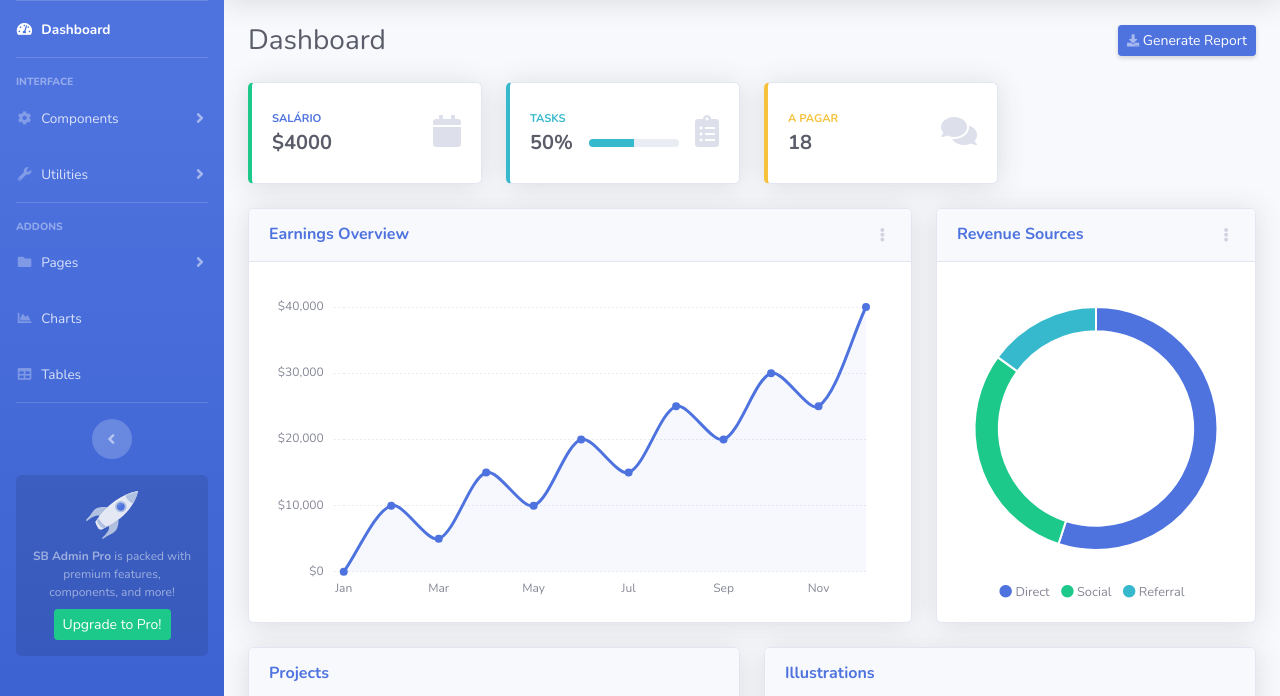
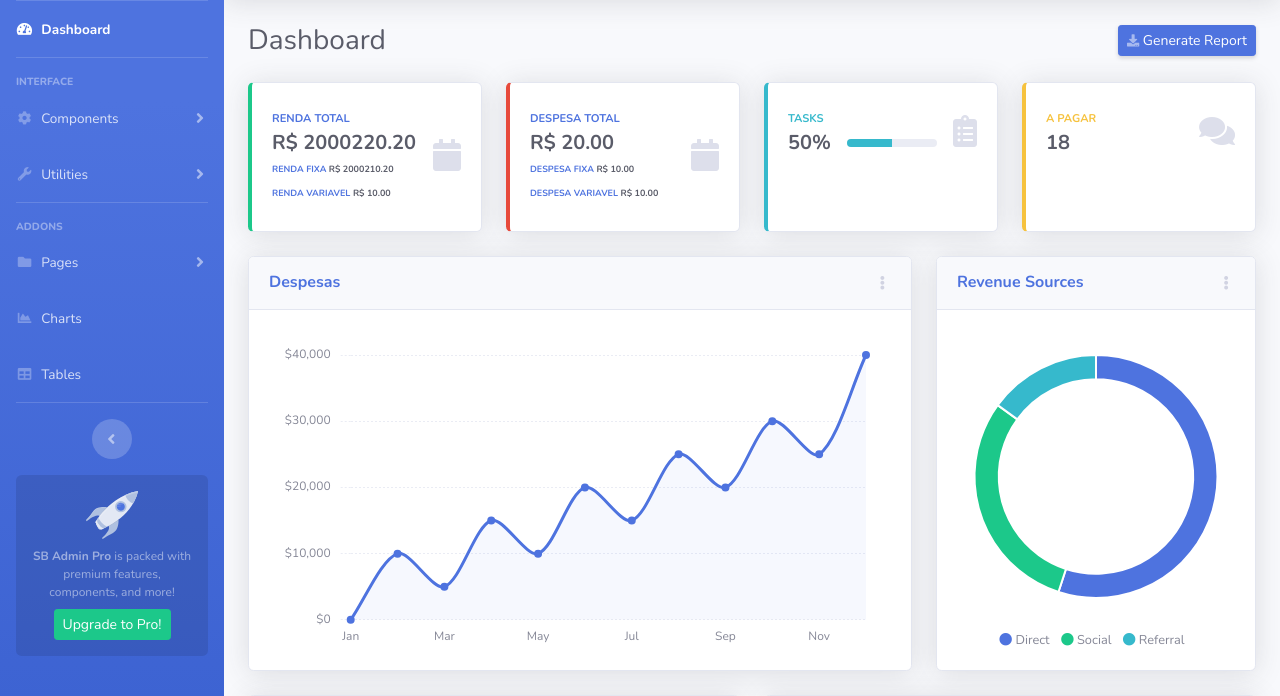
Before and after one commit to Pythonic2/FinanceFlow, a Django app: page / in a window 1280 px wide. Shown: the part 94-790 px from the top of the page. Run offline with Django 4.2, Linux system fonts and the light colour scheme; a user stored in the database is signed in; data comes from the database, SQL or seed files in the repository; some libraries are stand-ins or nearby versions.

Commit message:
alteracoes no models e no front

```diff
--- a/core/models.py
+++ b/core/models.py
@@ -1,6 +1,8 @@
 from django.contrib.auth.models import AbstractUser
 from django.conf import settings
 from django.db import models
+from django.core.exceptions import ValidationError
+from dataclasses import dataclass
 
 class CustomUser(AbstractUser):
     email = models.EmailField(unique=True)
@@ -9,39 +11,33 @@ class CustomUser(AbstractUser):
     def save(self, *args, **kwargs):
         is_new = self._state.adding
         super().save(*args, **kwargs)
-        if is_new:
-            CategoriaDespesa.objects.create(usuario=self, nome='Despesas Fixas')
-            CategoriaDespesa.objects.create(usuario=self, nome='Despesas Variaveis')
-            CategoriaRenda.objects.create(usuario=self, nome='Salário')
-            CategoriaRenda.objects.create(usuario=self, nome='Renda Extra')
 
-class CategoriaDespesa(models.Model):
-    nome = models.CharField(max_length=100)
-    usuario = models.ForeignKey(settings.AUTH_USER_MODEL, on_delete=models.CASCADE)
+
+class FluxoDeCaixa(models.Model):
+    @dataclass
+    class TIPOS:
+        fixa = ("fixa", "Fixa")
+        variavel = ("variavel", "Variável")
+        renda = ('renda', 'Renda')
+        despesa = ('despesa', 'Despesa')
+
+    _TIPOS = (TIPOS.renda, TIPOS.despesa)
+    _SUB_TIPOS = (TIPOS.fixa, TIPOS.variavel)
+    tipo = models.CharField(choices=_TIPOS, max_length=8)
+    sub_tipo = models.CharField(choices=_SUB_TIPOS, max_length=8)
+    categoria = models.ForeignKey('Categoria', on_delete=models.CASCADE, null=True, blank=True)
+    valor = models.DecimalField(max_digits=10, decimal_places=2)
+    data = models.DateField()
+    paga = models.BooleanField(default=False)
+    usuario = models.ForeignKey(CustomUser, on_delete=models.CASCADE)
 
     def __str__(self):
-        return self.nome
+        return f"{self.tipo} - {self.valor} em {self.data}"
 
-class Despesa(models.Model):
-    categoria = models.ForeignKey(CategoriaDespesa, on_delete=models.CASCADE, related_name='despesas')
-    valor = models.DecimalField(max_digits=10, decimal_places=2)
-    data = models.DateField()
+
+class Categoria(models.Model):
+    nome = models.CharField(max_length=100)
     descricao = models.TextField(null=True, blank=True)
-    usuario = models.ForeignKey(settings.AUTH_USER_MODEL, on_delete=models.CASCADE)
 
     def __str__(self):
-        return f"{self.categoria.nome} - {self.valor} em {self.data}"
-
-class CategoriaRenda(models.Model):
-    nome = models.CharField(max_length=100)
-    usuario = models.ForeignKey(settings.AUTH_USER_MODEL, on_delete=models.CASCADE)
-
-    def __str__(self):
-        return self.nome
-
-class Renda(models.Model):
-    categoria = models.ForeignKey(CategoriaRenda, on_delete=models.CASCADE, related_name='rendas')
-    valor = models.DecimalField(max_digits=10, decimal_places=2)
-    data = models.DateField()
-    descricao = models.TextField(null=True, blank=True)
-    usuario = models.ForeignKey(settings.AUTH_USER_MODEL, on_delete=models.CASCADE)
+        return f"{self.nome} - {self.descricao}"
--- a/core/views.py
+++ b/core/views.py
@@ -1,6 +1,5 @@
 from django.shortcuts import render
 from django.views.generic import TemplateView
-from .models import Renda, Despesa
 from django.db.models import Sum
 from django.contrib.auth.views import LoginView
 from django.contrib import messages
@@ -9,7 +8,7 @@ from django.views import generic
 from .forms import CustomUserCreationForm
 from django.contrib.auth import get_user_model
 import logging
-from .models import CategoriaRenda, CategoriaDespesa
+from .models import Categoria, FluxoDeCaixa as FC
 
 
 logger = logging.getLogger(__name__)
@@ -51,35 +50,29 @@ class SignUpView(generic.CreateView):
 class Index(TemplateView):
     template_name = 'index.html'
 
-    def soma_total_despesas(self, usuario):
-        return Despesa.objects.filter(usuario=usuario).aggregate(soma_total=Sum('valor'))['soma_total'] or 0
-
-    def soma_total_rendas(self, usuario):
-        return Renda.objects.filter(usuario=usuario).aggregate(soma_total=Sum('valor'))['soma_total'] or 0
+    def soma_total(self, usuario, tipo:str, sub_tipo:str=None):
+        if not sub_tipo:
+            return FC.objects.filter(
+                usuario=usuario,
+                tipo=tipo
+                ).aggregate(soma_total=Sum('valor'))['soma_total']
+        return FC.objects.filter(
+                usuario=usuario,
+                tipo=tipo,
+                sub_tipo=sub_tipo
+                ).aggregate(soma_total=Sum('valor'))['soma_total']
 
     def get(self, request, *args, **kwargs):
-        renda_total = self.soma_total_rendas(request.user)
-        despesa_total = self.soma_total_despesas(request.user)
+        ctx = {}
+        usuario = request.user
+        tipos = [FC.TIPOS.renda[0], FC.TIPOS.despesa[0]]
+        sub_tipos = [FC.TIPOS.variavel[0], FC.TIPOS.fixa[0]]
 
-        usuario_logado = request.user
+        ctx['usuario'] = usuario
 
-        if usuario_logado.is_authenticated:
-            print(f"Usuário logado: {usuario_logado.username}")
-        else:
-            print("Nenhum usuário logado")
+        for tipo in tipos:
+            ctx[f'{tipo}_total'] = self.soma_total(usuario, tipo=tipo)
+            for sub_tipo in sub_tipos:
+                ctx[f"{tipo}_{sub_tipo}"] = self.soma_total(usuario,tipo=tipo,sub_tipo=sub_tipo)
 
-
-        categorias_renda = CategoriaRenda.objects.filter(
-            usuario=request.user,
-            nome__in=['Salário', 'Renda Extra']
-        )
-
-        # Filtra as categorias de despesa específicas
-        categorias_despesa = CategoriaDespesa.objects.filter(
-            usuario=request.user,
-            nome__in=['Despesas Fixas', 'Despesas Variáveis']
-        )
-        for cat in categorias_renda:
-            print(cat.nome)
-
-        return render(request, self.template_name, {'usuario':usuario_logado.username,'renda_total': renda_total, 'despesa_total': despesa_total, 'categoria_renda':categorias_renda,'categoria_despesa':categorias_despesa})
+        return render(request, self.template_name, ctx)
--- a/templates/parciais/cards_values.html
+++ b/templates/parciais/cards_values.html
@@ -1,12 +1,20 @@
-{%for categoria in categoria_renda%}
 <div class="col-xl-3 col-md-6 mb-4">
     <div class="card  border-left-success shadow h-100 py-2">
         <div class="card-body">
             <div class="row no-gutters align-items-center">
                 <div class="col mr-2">
+                    <!--  -->
                     <div class="text-xs font-weight-bold text-primary text-uppercase mb-1">
-                        {{categoria.nome}}</div>
-                    <div class="h5 mb-0 font-weight-bold text-gray-800">${{renda_total}}</div>
+                        Renda Total </div>
+                    <div class="h5 mb-0 font-weight-bold text-gray-800" >R$ {{renda_total|floatformat:2}}</div>
+                    <div class="text-xs font-weight-bold text-primary text-uppercase mb-1" style="font-size: xx-small; display: inline;">
+                        Renda Fixa </div>
+                    <div class="h5 mb-0 font-weight-bold text-gray-800"  style="font-size: xx-small; display: inline;">R$ {{renda_fixa|floatformat:2}}</div>
+                    <br>
+                    <div class="text-xs font-weight-bold text-primary text-uppercase mb-1" style="font-size: xx-small; display: inline;">
+                        Renda Variavel </div>
+                    <div class="h5 mb-0 font-weight-bold text-gray-800"  style="font-size: xx-small; display: inline;">R$ {{renda_variavel|floatformat:2}}</div>
+                    <!--  -->
                 </div>
                 <div class="col-auto">
                     <i class="fas fa-calendar fa-2x text-gray-300"></i>
@@ -15,27 +23,33 @@
         </div>
     </div>
 </div>
-{%endfor%}
 
 <!-- Earnings (Monthly) Card Example -->
-{%for categoria in categoria_despesa%}
 <div class="col-xl-3 col-md-6 mb-4">
-    <div class="card border-left-danger shadow h-100 py-2">
+    <div class="card  border-left-danger shadow h-100 py-2">
         <div class="card-body">
             <div class="row no-gutters align-items-center">
                 <div class="col mr-2">
-                    <div class="text-xs font-weight-bold text-success text-uppercase mb-1">
-                       {{categoria.nome}}</div>
-                    <div class="h5 mb-0 font-weight-bold text-gray-800">${{despesa_total}}</div>
+                    <!--  -->
+                    <div class="text-xs font-weight-bold text-primary text-uppercase mb-1">
+                        Despesa Total </div>
+                    <div class="h5 mb-0 font-weight-bold text-gray-800" >R$ {{despesa_total|floatformat:2}}</div>
+                    <div class="text-xs font-weight-bold text-primary text-uppercase mb-1" style="font-size: xx-small; display: inline;">
+                        Despesa Fixa </div>
+                    <div class="h5 mb-0 font-weight-bold text-gray-800"  style="font-size: xx-small; display: inline;">R$ {{despesa_fixa|floatformat:2}}</div>
+                    <br>
+                    <div class="text-xs font-weight-bold text-primary text-uppercase mb-1" style="font-size: xx-small; display: inline;">
+                        Despesa Variavel </div>
+                    <div class="h5 mb-0 font-weight-bold text-gray-800"  style="font-size: xx-small; display: inline;">R$ {{despesa_variavel|floatformat:2}}</div>
+                    <!--  -->
                 </div>
                 <div class="col-auto">
-                    <i class="fas fa-dollar-sign fa-2x text-gray-300"></i>
+                    <i class="fas fa-calendar fa-2x text-gray-300"></i>
                 </div>
             </div>
         </div>
     </div>
 </div>
-{%endfor%}
 
 <!-- Earnings (Monthly) Card Example -->
 <div class="col-xl-3 col-md-6 mb-4">
--- a/templates/parciais/graph_in_line.html
+++ b/templates/parciais/graph_in_line.html
@@ -3,7 +3,7 @@
         <!-- Card Header - Dropdown -->
         <div
             class="card-header py-3 d-flex flex-row align-items-center justify-content-between">
-            <h6 class="m-0 font-weight-bold text-primary">Earnings Overview</h6>
+            <h6 class="m-0 font-weight-bold text-primary">Despesas</h6>
             <div class="dropdown no-arrow">
                 <a class="dropdown-toggle" href="#" role="button" id="dropdownMenuLink"
                     data-toggle="dropdown" aria-haspopup="true" aria-expanded="false">
```
Also changed, not shown: burro.txt (added, +11 -0 lines), core/admin.py (+3 -5 lines), core/migrations/0003_categoria_fluxodecaixa_remove_categoriarenda_usuario_and_more.py (added), core/migrations/0004_remove_categoria_orcamento_fluxodecaixa_categoria_and_more.py (added), core/migrations/0005_fluxodecaixa_paga.py (added), db.sqlite3.
